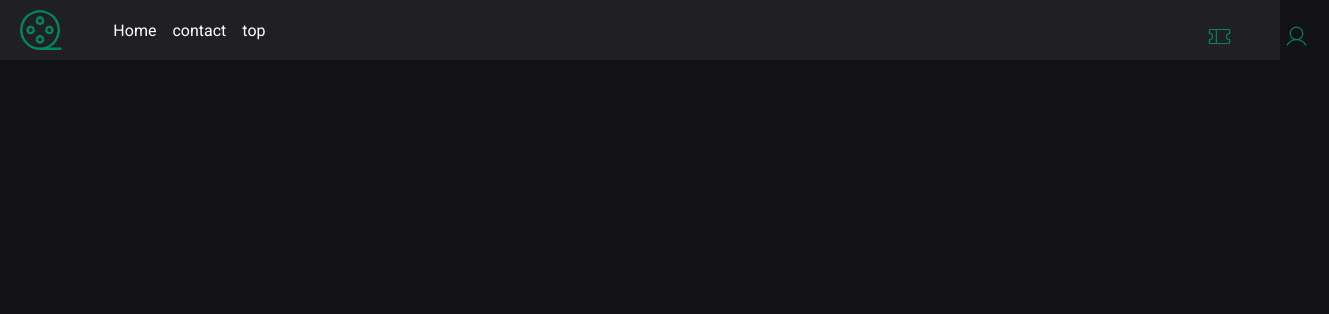
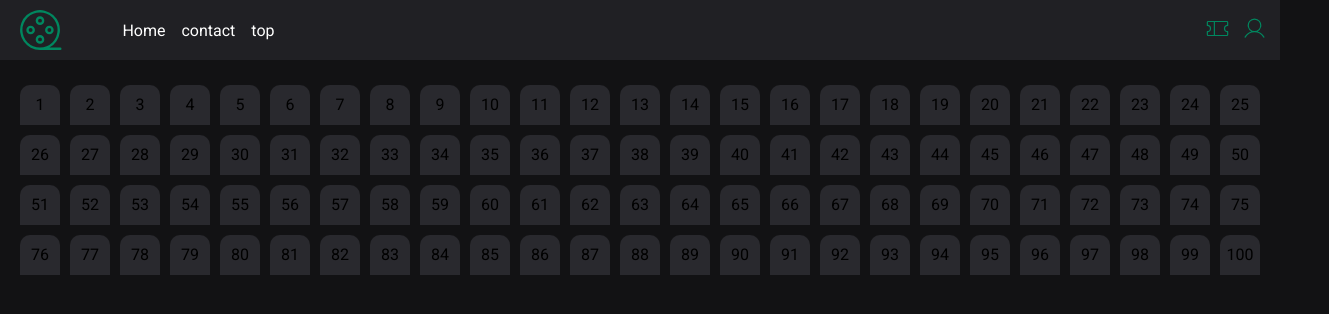
Before and after one commit to Deziderioo/CINEMA-PROJECT, a React (Vite) app: page /movieBooking in a window 1280 px wide. Shown: the top 314 px of the page, 1329 px wide, since content can reach past the window. Built offline with nearby package versions, Linux system fonts and the light colour scheme.

Commit message:
Bancos adicionados

```diff
--- a/src/Login.module.css
+++ b/src/Login.module.css
@@ -61,7 +61,7 @@
     padding-right: 11.8rem;
   }
 
-  button {
+ /* button {
     padding: 10px 20px;
     background-color: var(--green-500);
     color: white;
@@ -73,7 +73,7 @@
 
   button:hover {
     background-color: var(--green-700);
-  }
+  } */
 
   .redirectButton {
     background: none;
--- a/src/MovieBooking.jsx
+++ b/src/MovieBooking.jsx
@@ -1,10 +1,51 @@
-import style from "./MovieBooking.module.css"
-import { Header } from "./components/header/Header"
+import React, { useState } from 'react';
+import Assento from './components/assento';
+import style from './MovieBooking.module.css'
+import { Header } from './components/header/Header';
 
-export default function MovieBooking(){
-  return(
+const ReservaAssentos = () => {
+  // Array de objetos representando cada assento
+  const gerarAssentos = (quantidade) => {
+    const novosAssentos = [];
+    for (let i = 1; i <= quantidade; i++) {
+      novosAssentos.push({ numero: i, reservado: false });
+    }
+    return novosAssentos;
+  };
+
+  const numeroTotalAssentos = 100;
+
+  const [assentos, setAssentos] = useState(gerarAssentos(numeroTotalAssentos));
+
+  // Função para lidar com o clique em um assento
+  const handleAssentoClicado = (numeroAssento) => {
+    // Lógica para reservar ou liberar o assento
+    const novosAssentos = assentos.map((assento) =>
+      assento.numero === numeroAssento
+        ? { ...assento, reservado: !assento.reservado }
+        : assento
+    );
+    setAssentos(novosAssentos);
+  };
+
+  return (
     <>
+
     <Header/>
-    </>
-  )
-}
+
+      <div className={style.assentosContainer}>
+        {assentos.map((assento) => (
+          <Assento
+            key={assento.numero}
+            numero={assento.numero}
+            reservado={assento.reservado}
+            onAssentoClicado={handleAssentoClicado}
+          />
+        ))}
+      </div>
+     </>
+  );
+};
+
+
+export default ReservaAssentos;
--- a/src/MovieBooking.module.css
+++ b/src/MovieBooking.module.css
@@ -0,0 +1,11 @@
+/* reservaAssentos.module.css */
+.reservaAssentos {
+    text-align: center;
+  }
+
+  .assentosContainer {
+    margin-top: 20px;
+    display: flex;
+    flex-wrap: wrap;
+    justify-content: center;
+  }
--- /dev/null
+++ b/src/components/assento.jsx
@@ -0,0 +1,15 @@
+import React from 'react';
+import styles from './assento.module.css'; // Importe os estilos do arquivo CSS modular
+
+const Assento = ({ numero, reservado, onAssentoClicado }) => {
+  return (
+    <div
+      className={`${styles.assento} ${reservado ? styles.reservado : ''}`}
+      onClick={() => onAssentoClicado(numero)}
+    >
+      {numero}
+    </div>
+  );
+};
+
+export default Assento;
--- /dev/null
+++ b/src/components/assento.module.css
@@ -0,0 +1,24 @@
+/* assento.module.css */
+.assento {
+    display: inline-block;
+    width: 40px;
+    height: 40px;
+    background-color: var(--gray-700);
+
+    margin: 5px;
+    text-align: center;
+    line-height: 40px;
+    cursor: pointer;
+    transition: background-color 0.3s ease;
+    border-top-left-radius: 10px;
+    border-top-right-radius: 10px;
+  }
+
+  .assento:hover {
+    background-color: #e0e0e0;
+  }
+
+  .assento.reservado {
+    background-color: var(--green-300);
+    color: #fff;
+  }
```
